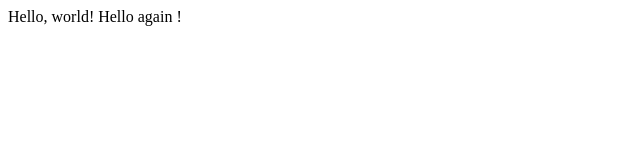
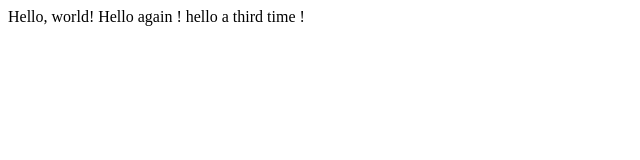
Before and after one commit to ankitagar02/lecture0, a plain HTML site: page hello.html in a window 1280 px wide. Shown: the whole page, without its empty margins (0-640 px from the left). Drawn offline with Linux system fonts and the light colour scheme.

```diff
--- a/hello.html
+++ b/hello.html
@@ -4,6 +4,6 @@
 		<title>My webpage!</title>
 	</head>
 	<body>
-		Hello, world! Hello again !
+		Hello, world! Hello again ! hello a third time !
 	</body>
 </html>
```
